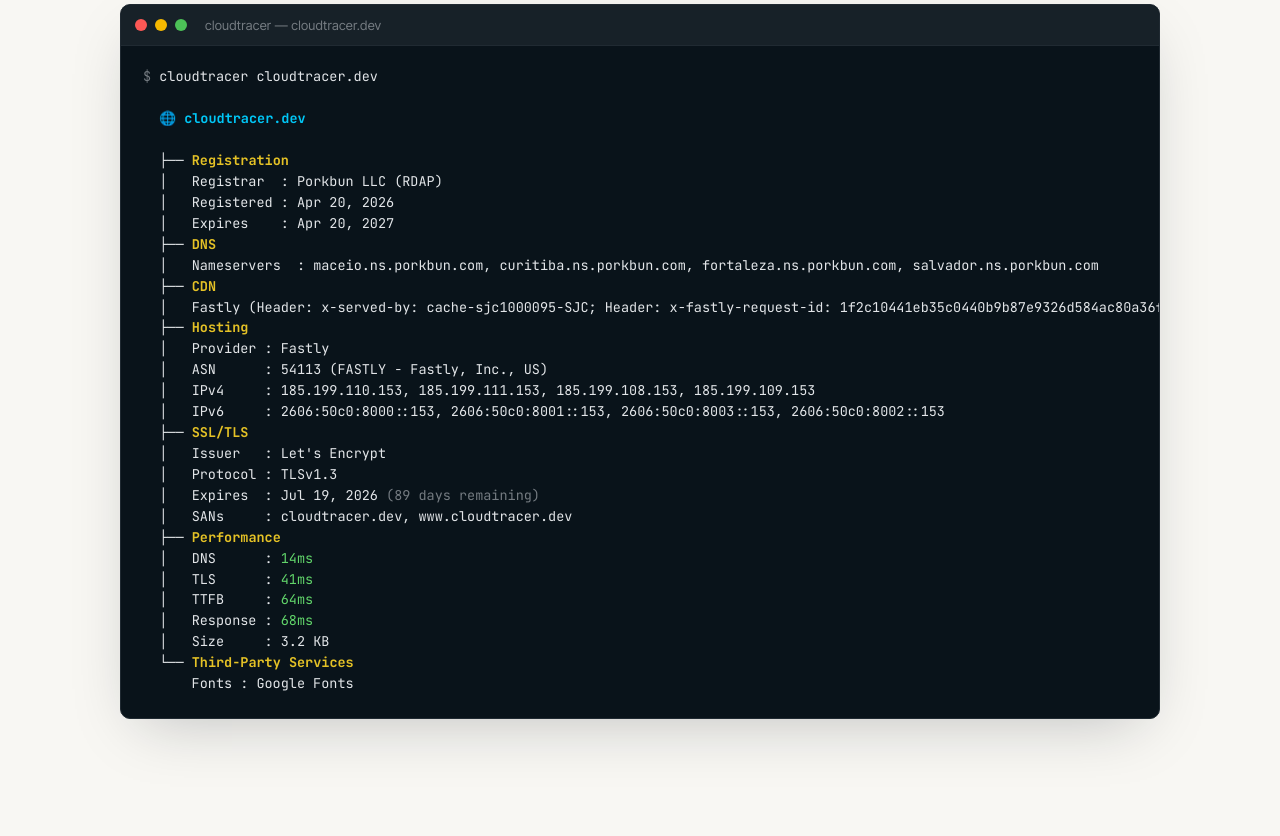
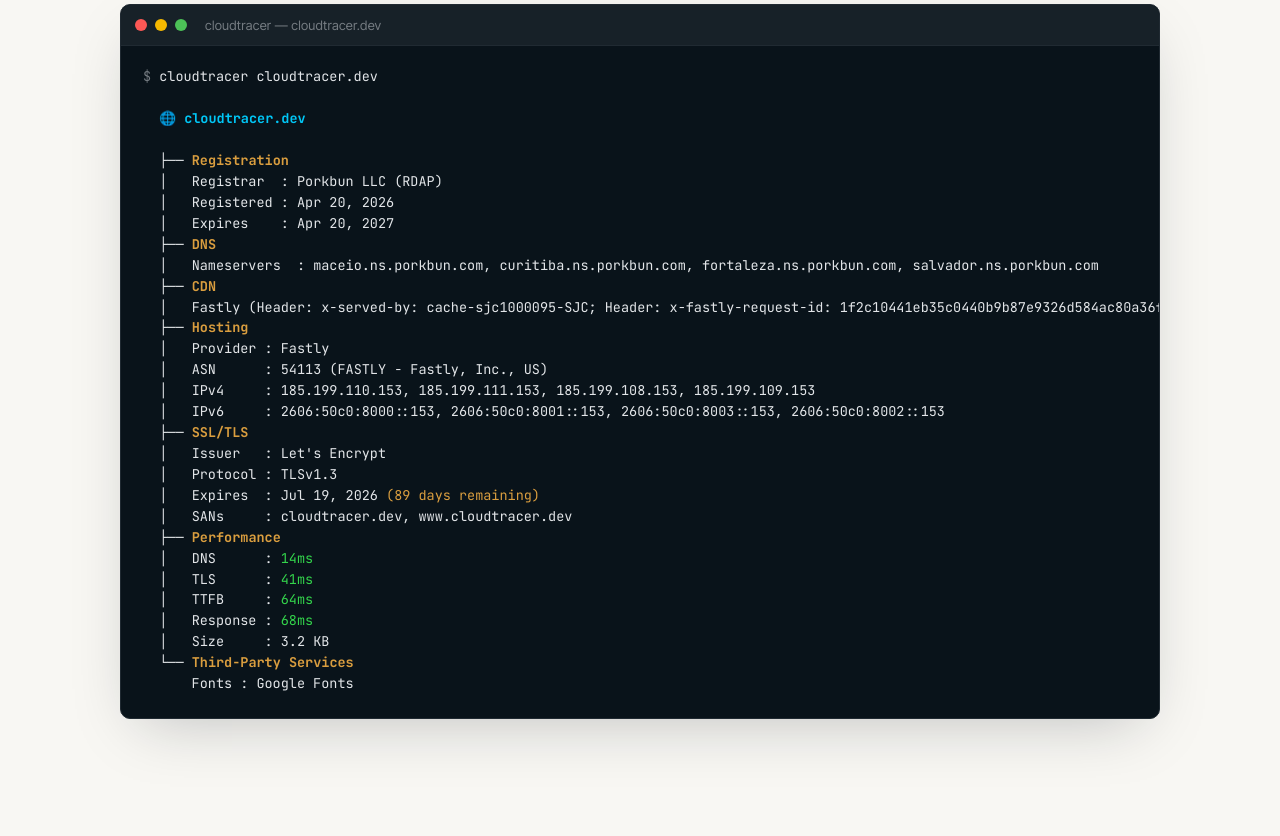
Before and after one commit to timothyjordan/cloudtracer, a website: page docs/index.html in a window 1280 px wide. Shown: the part 598-1434 px from the top of the page. Drawn offline with Linux system fonts and the light colour scheme.

Commit message:
Match in-terminal colors to real chalk output
The yellow/green tokens were tuned to web canary/leaf rather than what
chalk actually renders in real terminals, so the demo block read off
from the user's screen. Retune yellow to amber-orange (chalk yellow in
most ANSI schemes) and green to bright lime (chalk green ≈ ANSI 32).
Red shifted slightly toward chalk red.

Also revert the (89 days remaining) span back to t-yellow — tree.ts:148
emits chalk.yellow for any value under 90 days, so the demo at 89 days
correctly reads as warning amber.

```diff
--- a/docs/index.html
+++ b/docs/index.html
@@ -130,7 +130,7 @@
   ├── <span class="t-yellow t-bold">SSL/TLS</span>
   │   Issuer   : Let's Encrypt
   │   Protocol : TLSv1.3
-  │   Expires  : Jul 19, 2026 <span class="t-dim">(89 days remaining)</span>
+  │   Expires  : Jul 19, 2026 <span class="t-yellow">(89 days remaining)</span>
   │   SANs     : cloudtracer.dev, www.cloudtracer.dev
   ├── <span class="t-yellow t-bold">Performance</span>
   │   DNS      : <span class="t-green">14ms</span>
--- a/docs/styles.css
+++ b/docs/styles.css
@@ -38,10 +38,12 @@
   /* Brighter accent for use on the dark terminal */
   --terminal-cyan: oklch(76% 0.16 220);
 
-  /* Status — used inside the dark terminal block */
-  --green: oklch(78% 0.18 145);
-  --yellow: oklch(82% 0.16 95);
-  --red: oklch(64% 0.22 25);
+  /* Status — used inside the dark terminal block.
+     Tuned to match how chalk's yellow/green/red render in real terminals:
+     yellow → amber, green → bright lime, red → desaturated brick. */
+  --green: oklch(76% 0.22 145);
+  --yellow: oklch(74% 0.13 75);
+  --red: oklch(62% 0.21 28);
 
   --font-sans: "Inter Tight Variable", -apple-system, "Segoe UI", system-ui,
     ui-sans-serif, "Helvetica Neue", Arial, sans-serif;
```
